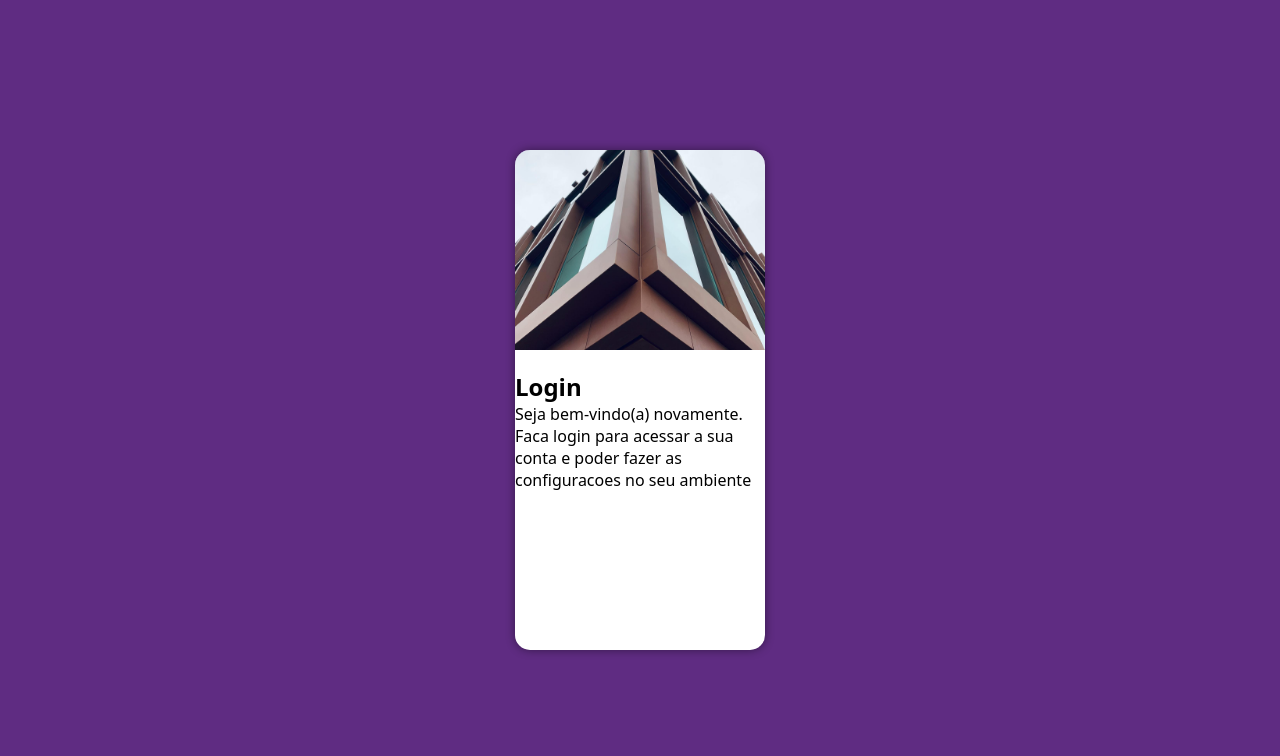
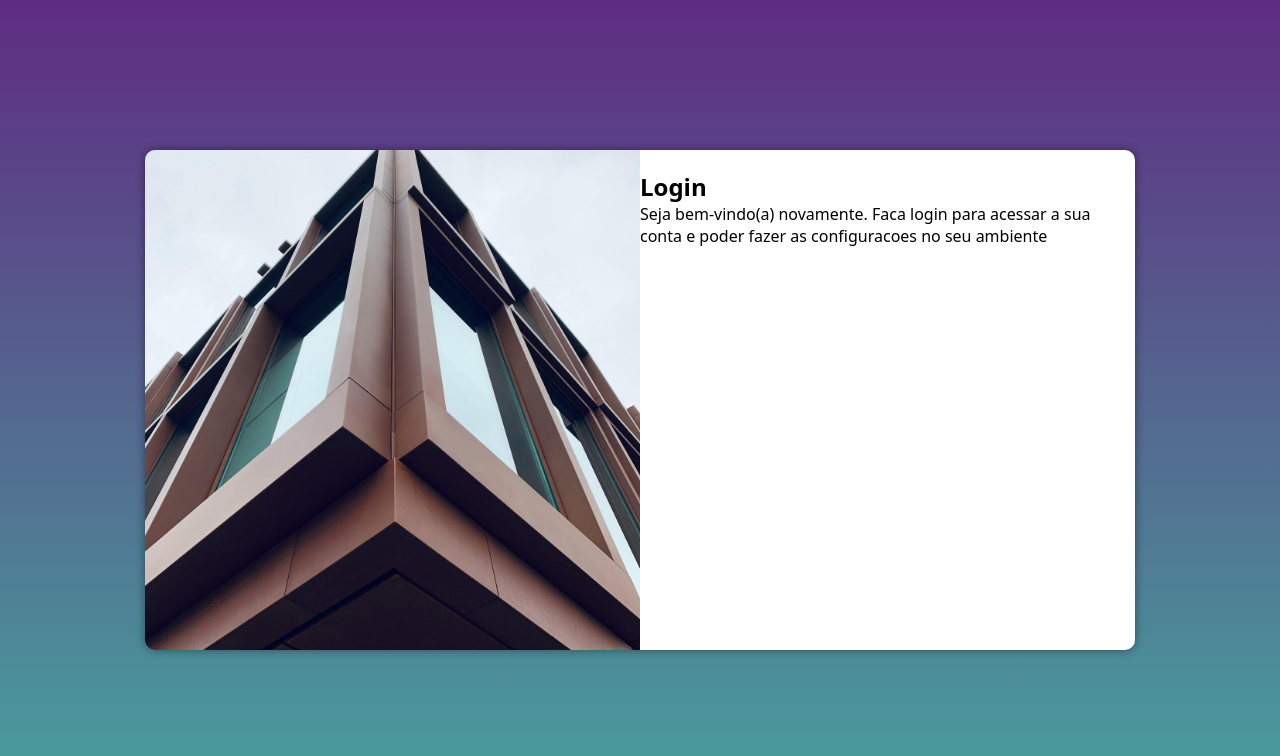
Before and after one commit to EduardoSousaF/projeto-login, a plain HTML site: page index.html in a window 1280 px wide. Drawn offline with Linux system fonts and the light colour scheme.

Commit message:
medias queries para outras telas
dando continuidade com o projeto

```diff
--- /dev/null
+++ b/estilos/media-query.css
@@ -0,0 +1,44 @@
+@charset "UTF-8";
+
+@media screen and (min-width: 768px) and (max-width: 992px){
+    section#login{
+        width:80vw;
+    }
+
+    body{
+        background-image: linear-gradient(to top, #49a09d, #5f2c82);
+    }
+}
+
+section#login > div#imagem{
+    float: left;
+    width: 30%;
+    height:100%
+}
+
+section#login > div#formulario{
+    float: right;
+    width: 70%
+}
+
+@media screen and (min-width:992px) {
+    section#login{
+        width:990px;
+    }
+
+    body{
+        background-image: linear-gradient(to top, #49a09d, #5f2c82);
+    }
+}
+
+section#login > div#imagem{
+    float:left;
+    width: 50%;
+    height: 100%;
+}
+
+section#login > div#formulario{
+    float:right;
+    width:50%;
+
+}
--- a/estilos/style.css
+++ b/estilos/style.css
@@ -39,9 +39,11 @@ section#login{
     background-color: white;
     width: 250px;
     height: 500px;
-    border-radius: 15px;
+    border-radius: 10px;
+    box-shadow: 0px 0px 10px rgba(0, 0, 0, 0.445);
 
-    box-shadow: 0px 0px 10px rgba(0, 0, 0, 0.445);
+    transition: width 0.3s, height 0.3s;
+    transition-timing-function: ease;
 }
 
 section#login > div#imagem{
@@ -50,6 +52,8 @@ section#login > div#imagem{
     background-size: cover;
     background-position: right;
     height: 200px;
+
+
 }
 
 section#login > div#formulario{
--- a/index.html
+++ b/index.html
@@ -5,6 +5,7 @@
     <meta name="viewport" content="width=device-width, initial-scale=1.0">
     <title>Login</title>
     <link rel="stylesheet" href="estilos/style.css">
+    <link rel="stylesheet" href="estilos/media-query.css">
 </head>
 <body>
     <main>
```
